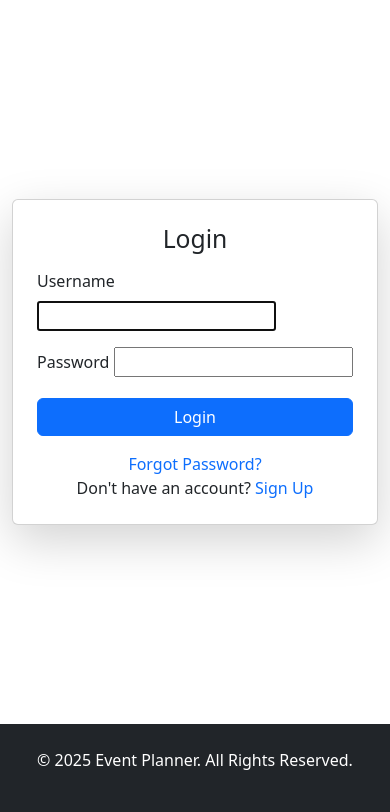
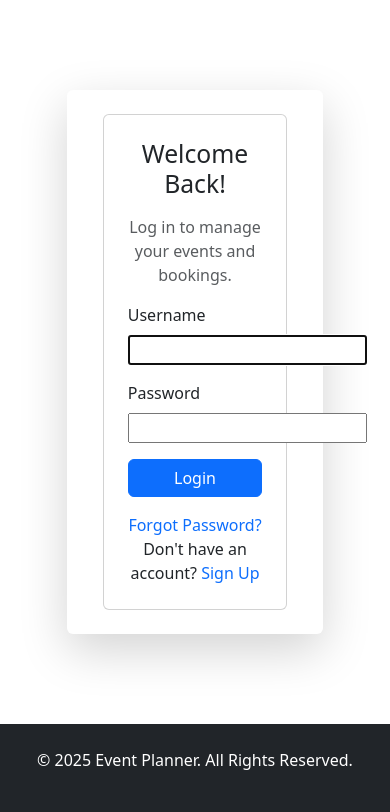
Before and after one commit to Markmcl25/project4, a Django app: page /login/ in a window 390 px wide. Shown: the part 129-941 px from the top of the page. Run offline with Django 3.2, Linux system fonts and the light colour scheme; some libraries are stand-ins or nearby versions.

Commit message:
updated login again

```diff
--- a/templates/registration/login.html
+++ b/templates/registration/login.html
@@ -1,9 +1,14 @@
 {% extends "base.html" %}
 
 {% block content %}
-<div class="d-flex justify-content-center align-items-center" style="min-height: 80vh;">
-    <div class="card shadow-lg p-4" style="width: 400px;">
-        <h2 class="text-center mb-3">Login</h2>
+<div class="container d-flex justify-content-center align-items-center" style="min-height: 80vh;">
+    <div class="row w-75 shadow-lg p-4 rounded" style="background: #fff;">
+
+        <!-- Login Card -->
+        <div class="col-md-6 d-flex justify-content-center">
+            <div class="card p-4 w-100">
+                <h2 class="text-center mb-3">Welcome Back!</h2>
+                <p class="text-center text-muted">Log in to manage your events and bookings.</p>
 
                 <form method="post">
                     {% csrf_token %}
@@ -20,7 +25,7 @@
                     <button type="submit" class="btn btn-primary w-100">Login</button>
                 </form>
 
-        <!-- Extra links -->
+                <!-- Extra Links -->
                 <div class="text-center mt-3">
                     <a href="{% url 'password_reset' %}" class="text-decoration-none">Forgot Password?</a>
                     <br>
@@ -28,4 +33,17 @@
                 </div>
             </div>
         </div>
+
+        <!-- Image Card -->
+        <div class="col-md-6 d-none d-md-block">
+            <div class="card p-3 border-0">
+                <img src="https://via.placeholder.com/400x300" class="img-fluid rounded" alt="Event Image">
+                <div class="card-body text-center">
+                    <h5 class="card-title">Plan Your Next Event</h5>
+                    <p class="text-muted">Discover and organize amazing events effortlessly.</p>
+                </div>
+            </div>
+        </div>
+    </div>
+</div>
 {% endblock %}
```
Also changed, not shown: db.sqlite3. Lines whose indentation alone changed are shown as unchanged.
